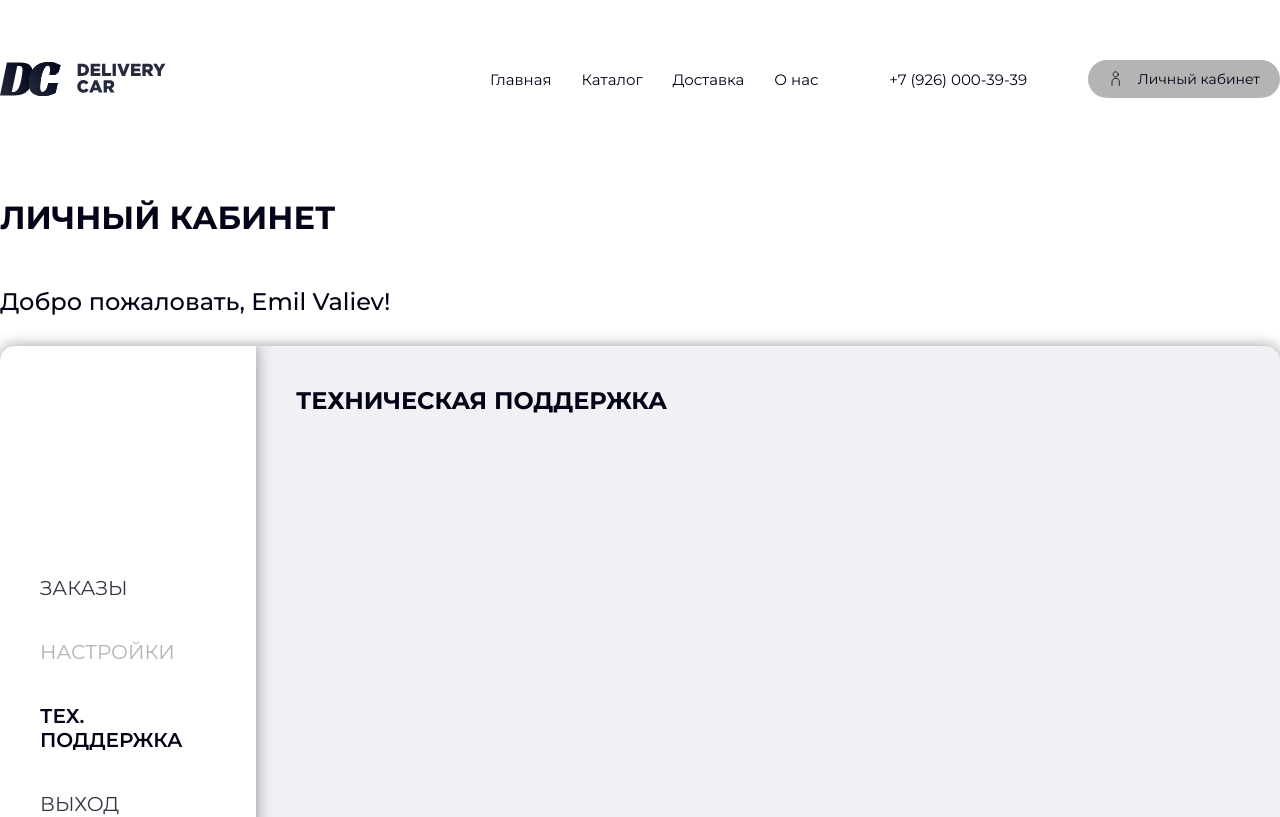
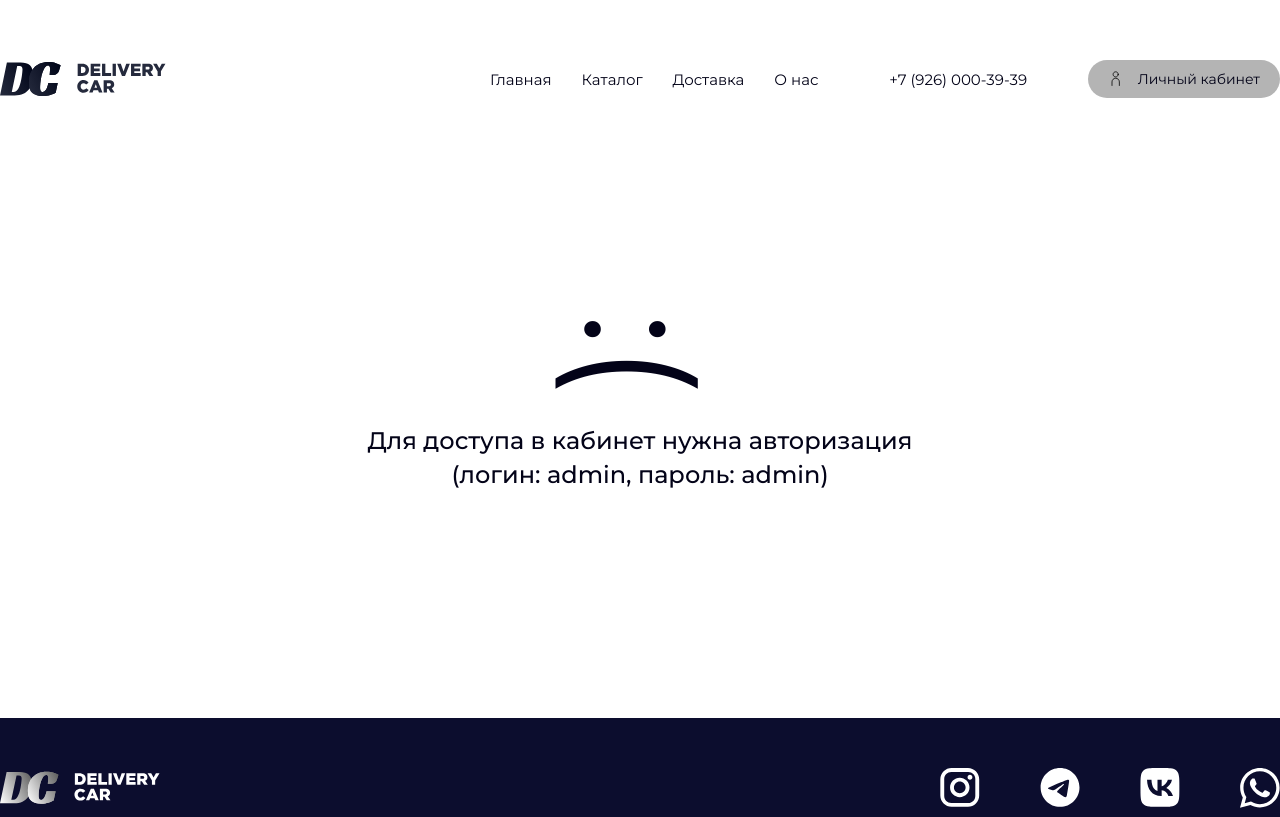
Before and after one commit to ValievE/DeliveryCar, a Vue app: page /cabinet/help in a window 1280 px wide. Shown: the top 817 px of the page. Built offline with nearby package versions, Linux system fonts and the light colour scheme.

Commit message:
commit_2006_2359

```diff
--- a/src/App.vue
+++ b/src/App.vue
@@ -55,7 +55,7 @@
       <a href="tel:+79260003939" class="phone-link">+7 (926) 000-39-39</a>
       <router-link class="cabinet-button" :to="isLoggedIn ? '/cabinet' : ''">
         <project-button
-          :text="'Личный кабинет'"
+          :text="isLoggedIn ? loggedUser.name : 'Личный кабинет'"
           :size="mobileMediaRequests.isActive ? 'big' : 'small'"
           :color="'gray'"
           :icon="'user'"
@@ -71,11 +71,23 @@
     :is-opened="isAuthModalOpened"
     :is-logged-in="isLoggedIn"
     :user-info="loggedUser.name"
+    @updated-name="
+      (arg) => {
+        loggedUser.name = arg
+      }
+    "
+    @is-logged-in="
+      (arg) => {
+        isLoggedIn = arg
+      }
+    "
     @close-auth-modal="modalWindow(false)"
   />
   <router-view
     :mobile-media-size="mobileMediaRequests.isActive"
     :tablet-media-size="tabletMediaRequests.isActive"
+    :logged-user="loggedUser.name"
+    :is-logged-in="isLoggedIn"
   />
   <footer class="footer">
     <div class="footer__body">
@@ -134,7 +146,7 @@ import modalAuth from './components/modal-auth/modal-auth.vue'
 import projectButton from './components/project-button/project-button.vue'
 
 const isAuthModalOpened = ref(false as boolean)
-const isLoggedIn = ref(false as boolean)
+const isLoggedIn = ref<boolean>(false)
 const loggedUser = ref({ name: '' as string })
 const isHeaderBurgerOpened = ref(false)
 const isFooterBurgerOpened = ref(false)
--- a/src/pages/cabinetPage/cabinetPage.css
+++ b/src/pages/cabinetPage/cabinetPage.css
@@ -1,3 +1,30 @@
+.cabinet-warning {
+  width: 100%;
+  height: 50vh;
+  display: flex;
+  justify-content: center;
+  align-items: center;
+  gap: 20px;
+  flex-direction: column;
+}
+
+.cabinet-warning__icon {
+  rotate: 90deg;
+  font-size: 152px;
+  width: 100px;
+  height: 100px;
+  display: flex;
+  justify-content: center;
+  align-items: center;
+}
+
+.cabinet-warning__text {
+  font-weight: 500;
+  font-size: 24px;
+  text-align: center;
+  line-height: 34px;
+}
+
 .cabinet {
   width: 100%;
   display: flex;
--- a/src/pages/cabinetPage/cabinetPage.vue
+++ b/src/pages/cabinetPage/cabinetPage.vue
@@ -1,8 +1,15 @@
 <template>
-  <section class="cabinet">
+  <div v-if="!isLoggedIn" class="cabinet-warning">
+    <p class="cabinet-warning__icon">{{ `:(` }}</p>
+    <p class="cabinet-warning__text">
+      Для доступа в кабинет нужна авторизация <br />
+      (логин: admin, пароль: admin)
+    </p>
+  </div>
+  <section v-if="isLoggedIn" class="cabinet">
     <h1 class="cabinet__title">Личный кабинет</h1>
     <div class="cabinet__info">
-      <h2 class="cabinet__greeting">{{ `Добро пожаловать, Emil Valiev!` }}</h2>
+      <h2 class="cabinet__greeting">{{ `Добро пожаловать, ${loggedUser}` }}</h2>
       <div class="cabinet__flow">
         <div class="cabinet__menu" :class="{ cabinet__menu_disabled: !activeMenu }">
           <router-link
@@ -45,10 +52,15 @@ type CabMenu = {
 
 const cabinetProps = defineProps({
   mobileMediaSize: Boolean,
-  tabletMediaSize: Boolean
+  tabletMediaSize: Boolean,
+  isLoggedIn: Boolean,
+  loggedUser: {
+    type: String,
+    default: ''
+  }
 })
 
-const { mobileMediaSize, tabletMediaSize } = toRefs(cabinetProps)
+const { mobileMediaSize, tabletMediaSize, isLoggedIn, loggedUser } = toRefs(cabinetProps)
 
 const router = useRouter()
 const activeMenu = ref('' as CabMenu['url'] | '')
--- a/src/pages/indexPage/indexPage.css
+++ b/src/pages/indexPage/indexPage.css
@@ -47,6 +47,10 @@
   font-size: 20px;
   line-height: 32px;
   width: 450px;
+}
+
+.info-block__button {
+  text-decoration: none;
 }
 
 .section-two {
--- a/src/pages/indexPage/indexPage.vue
+++ b/src/pages/indexPage/indexPage.vue
@@ -15,7 +15,9 @@
         Покупка нового автомобиля это всегда приятно, а если убрать долгое оформление в автосалоне,
         бумажную волокиту, то еще лучше!
       </p>
-      <project-button :size="'big'" :text="'Подробнее'" :color="'orange'" :icon="'arrow'" />
+      <router-link class="info-block__button" :to="{ name: 'delivery' }">
+        <project-button :size="'big'" :text="'Подробнее'" :color="'orange'" :icon="'arrow'"
+      /></router-link>
     </div>
   </section>
   <section class="section-two">
```
